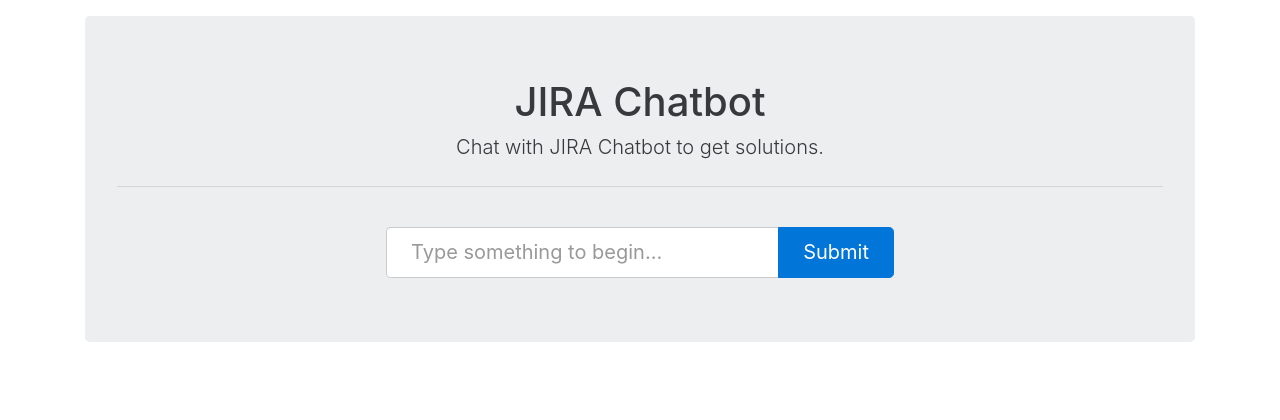
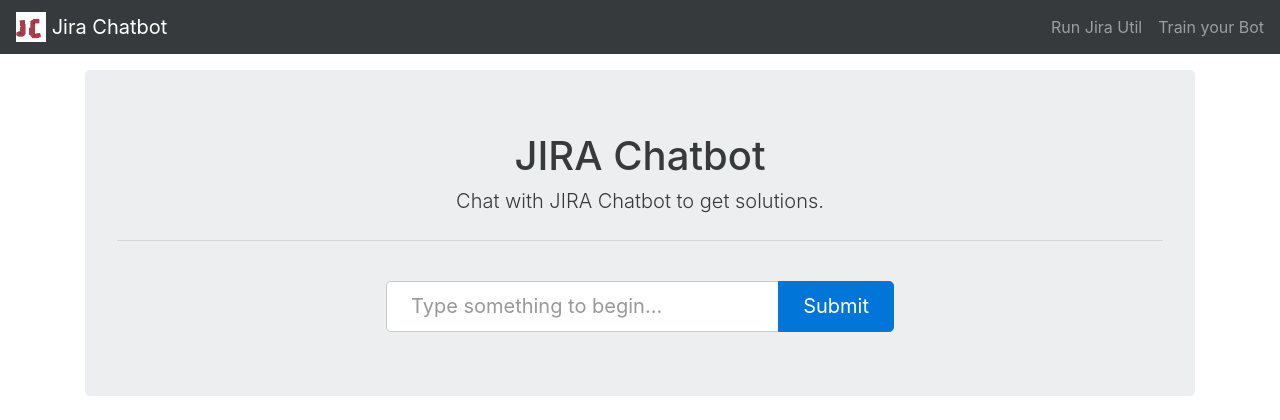
Before and after one commit to keshavten/jira-chatbot, a Django app: page / in a window 1280 px wide. Shown: the top 420 px of the page. Run offline with Django 3.2, Linux system fonts and the light colour scheme; parts of the project's set-up code (start-up, migrations or seed data) failed here and were passed over; some libraries are stand-ins or nearby versions.

Commit message:
Update app.html
Handled success message

```diff
--- a/example_app/templates/app.html
+++ b/example_app/templates/app.html
@@ -8,7 +8,32 @@
   </head>
   <body>
 
+	<nav class="navbar navbar-dark bg-inverse navbar-full">
+	  <a class="navbar-brand" href="{% url 'main' %}">
+		<img src="{% static 'img/jc.png' %}" width="30" height="30" class="d-inline-block align-top" alt="Jira ChatBot">
+		Jira Chatbot
+	  </a>
+	  <ul class="nav navbar-nav float-xs-right">
+		<li class="nav-item">
+		  <a class="nav-link" href="{% url 'runJiraUtil' %}">Run Jira Util</a>
+		</li>
+		<li class="nav-item">
+		  <a class="nav-link" href="{% url 'trainBot' %}">Train your Bot</a>
+		</li>
+	  </ul>
+	</nav>
+
     <div class="container">
+	{% if request.GET.success == "util" or request.GET.success == "train" %}
+		<div class="alert alert-success  alert-dismissible" style="margin-top: 5px;">
+			<a href="#" class="close" data-dismiss="alert" aria-label="close">&times;</a>
+			{% if request.GET.success == "util" %}
+			Jira Utli ran Successful! Please try searching again for all unanswered queries.
+			{% elif request.GET.success == "train" %}
+			Chatbot training completed! Please try searching again for all unanswered queries.
+			{% endif %}
+		</div>
+	 {% endif %}
 
       <div class="jumbotron mt-1">
         <h1 class="jumbotron-heading text-xs-center">JIRA Chatbot</h1>
```
